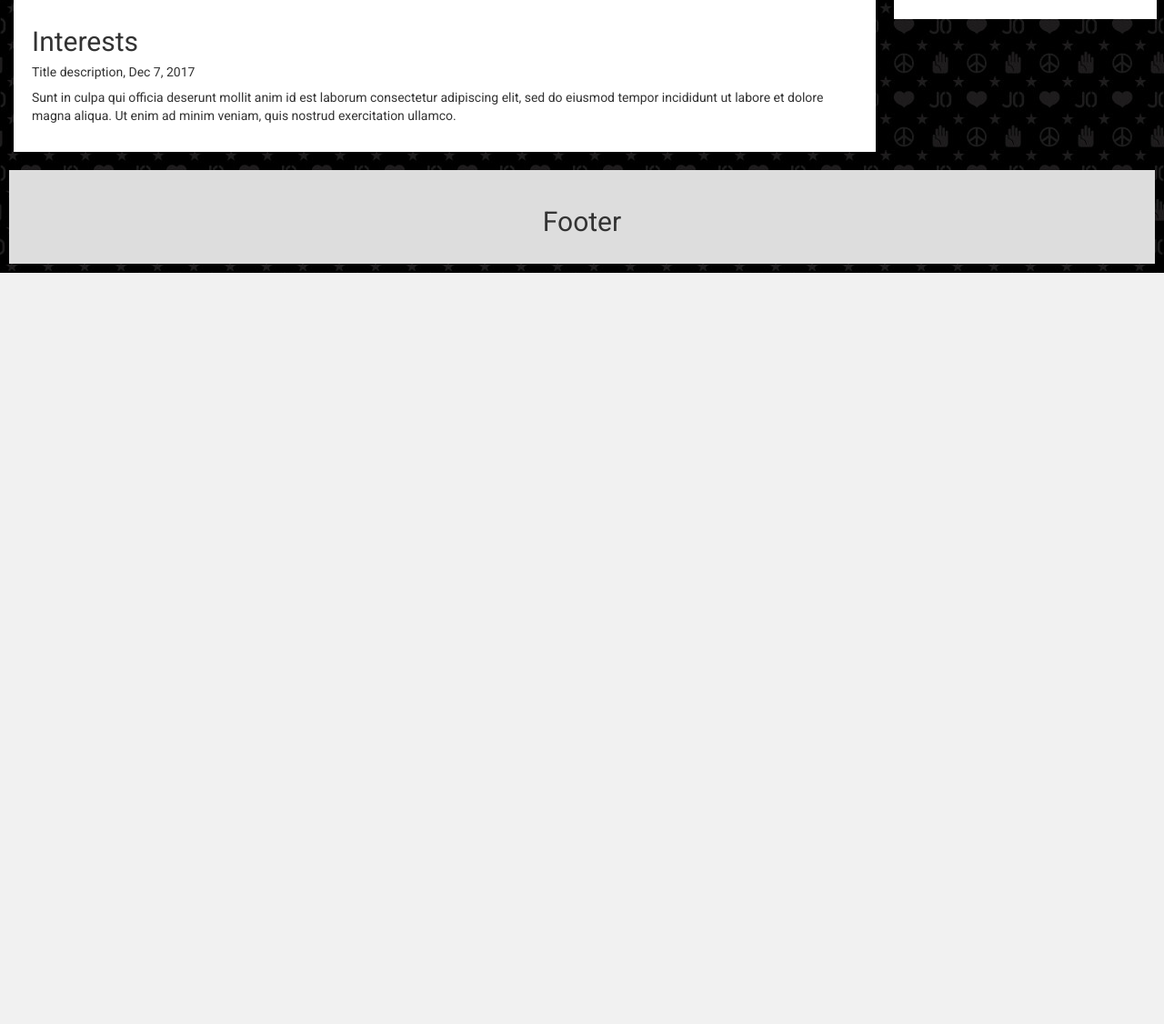
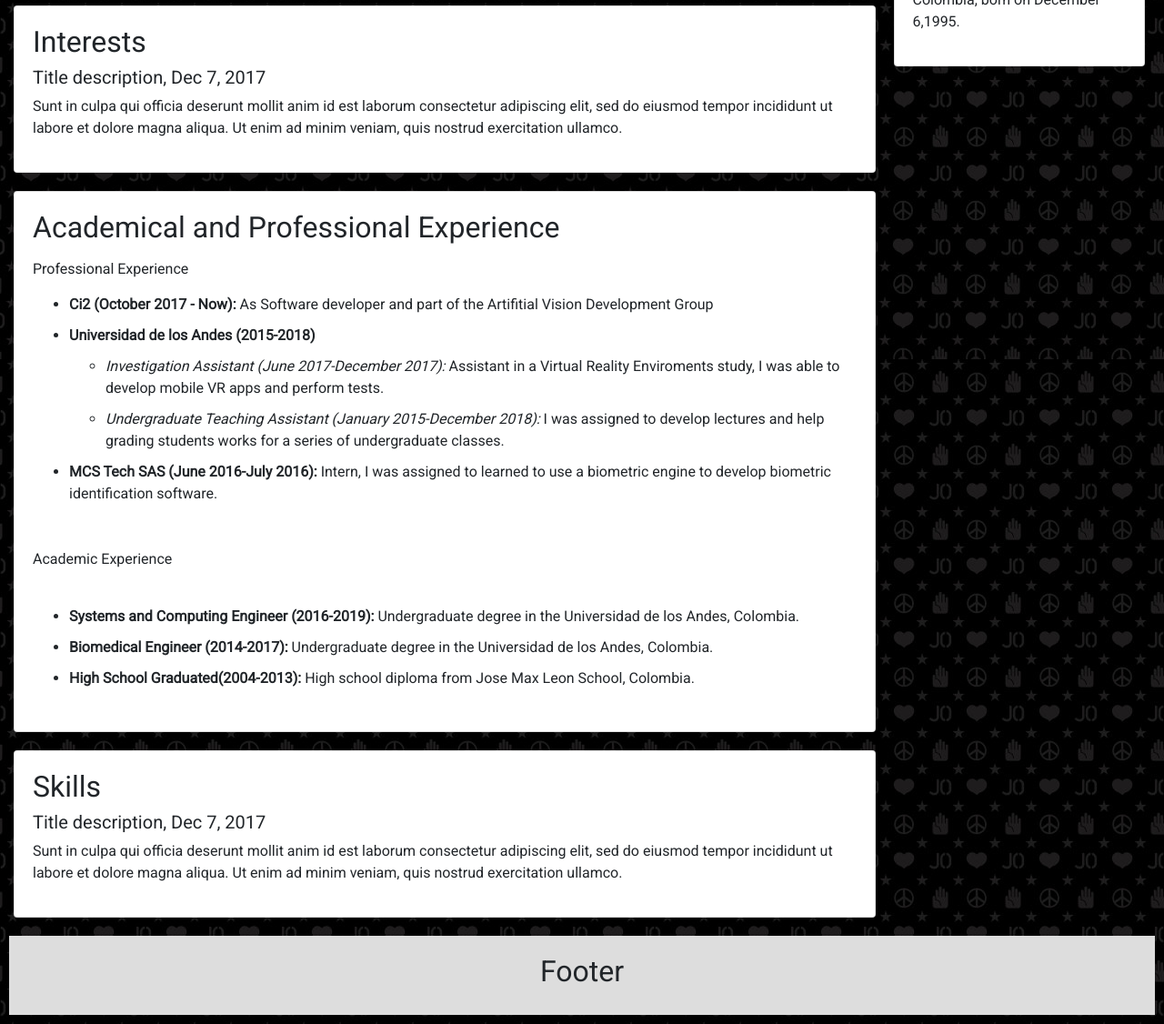
Before and after one commit to cm-amaya/cm-amaya.github.io, a plain HTML site: page index.html in a window 1280 px wide. Shown: the part 685-1811 px from the top of the page at 91% size. Before the commit the page ends 985 px from the top, so only its background shows below. Drawn offline with nearby package versions, Linux system fonts and the light colour scheme.

Commit message:
Update index

```diff
--- a/index.html
+++ b/index.html
@@ -4,9 +4,10 @@
 <head>
     <title>Cristian M. Amaya</title>
     <meta charset="utf-8">
-    <link rel="shortcut icon" href="resources/jojo_logo_icon.ico" " />
+    <link rel="shortcut icon" href="resources/jojo_logo_icon.ico" />
     <meta name="viewport " content="width=device-width, initial-scale=1 ">
-    <link rel="stylesheet " href="https://maxcdn.bootstrapcdn.com/bootstrap/3.4.0/css/bootstrap.min.css ">
+    <link rel="stylesheet" href="https://stackpath.bootstrapcdn.com/bootstrap/4.2.1/css/bootstrap.min.css" integrity="sha384-GJzZqFGwb1QTTN6wy59ffF1BuGJpLSa9DkKMp0DgiMDm4iYMj70gZWKYbI706tWS"
+        crossorigin="anonymous">
     <script src="https://ajax.googleapis.com/ajax/libs/jquery/3.3.1/jquery.min.js "></script>
     <script src="https://maxcdn.bootstrapcdn.com/bootstrap/3.4.0/js/bootstrap.min.js "></script>
     <link rel="stylesheet " type="text/css " href="style.css ">
@@ -14,14 +15,14 @@
 </head>
 
 <body>
-    <div class="header rounded ">
+    <div class="header rounded">
         <img src="resources/jojo logo.png " alt="logo " />
         <h1>Cristian M. Amaya</h1>
         <p>Biomedical Engineer | Systems and Computing Engineer Student</p>
     </div>
     s
-    <div class="navbar navbar-inverse rounded ">
-        <ul class="nav navbar-nav ">
+    <div class="topnav rounded ">
+        <ul class="nav nav-pills">
             <li class="nav-item">
                 <a class="nav-link active" href="#welcome">Welcome</a>
             </li>
@@ -32,7 +33,10 @@ s
                 <a class="nav-link" href="#interest">Interests</a>
             </li>
             <li class="nav-item">
-                <a class="nav-link" href="# " style="float:right ">Link</a>
+                <a class="nav-link" href="#exp">Experiences</a>
+            </li>
+            <li class="nav-item">
+                <a class="nav-link" href="#skills">Skills</a>
             </li>
         </ul>
     </div>
@@ -42,24 +46,72 @@ s
             <div class="card ">
                 <h2><span id="welcome">Welcome</span></h2>
                 <h5>Title description, Dec 7, 2017</h5>
-                <p>Sunt in culpa qui officia deserunt mollit anim id est laborum consectetur adipiscing elit, sed do eiusmod
-                    tempor incididunt ut labore et dolore magna aliqua. Ut enim ad minim veniam, quis nostrud exercitation
+                <p>Sunt in culpa qui officia deserunt mollit anim id est laborum consectetur adipiscing elit, sed do
+                    eiusmod
+                    tempor incididunt ut labore et dolore magna aliqua. Ut enim ad minim veniam, quis nostrud
+                    exercitation
                     ullamco.
                 </p>
             </div>
             <div class="card">
                 <h2><span id="projects">Projects</span></h2>
                 <h5>Academic or Profesional Projects that I'm proud of</h5>
-                    <p>Sunt in culpa qui officia deserunt mollit anim id est laborum consectetur adipiscing elit, sed do eiusmod
-                        tempor incididunt ut labore et dolore magna aliqua. Ut enim ad minim veniam, quis nostrud exercitation
+                <p>Sunt in culpa qui officia deserunt mollit anim id est laborum consectetur adipiscing elit, sed do
+                    eiusmod
+                    tempor incididunt ut labore et dolore magna aliqua. Ut enim ad minim veniam, quis nostrud
+                    exercitation
                     ullamco.
                 </p>
             </div>
-            <div class="card " id="interest">
-                <h2>Interests</h2>
+            <div class="card">
+                <h2><span id="interest">Interests</span></h2>
                 <h5>Title description, Dec 7, 2017</h5>
-                <p>Sunt in culpa qui officia deserunt mollit anim id est laborum consectetur adipiscing elit, sed do eiusmod
-                    tempor incididunt ut labore et dolore magna aliqua. Ut enim ad minim veniam, quis nostrud exercitation
+                <p>Sunt in culpa qui officia deserunt mollit anim id est laborum consectetur adipiscing elit, sed do
+                    eiusmod
+                    tempor incididunt ut labore et dolore magna aliqua. Ut enim ad minim veniam, quis nostrud
+                    exercitation
+                    ullamco.
+                </p>
+            </div>
+            <div class="card">
+                <h2><span id="exp">Academical and Professional Experience</span></h2>
+                <h5></h5>
+                <h6>Professional Experience</h6>
+                <ul>
+                    <li><strong>Ci2 (October 2017 - Now): </strong> As Software developer and part of the Artifitial
+                        Vision Development Group</li>
+                    <li><strong>Universidad de los Andes (2015-2018)</strong>
+                        <ul>
+                            <li><em> Investigation Assistant (June 2017-December 2017):</em> Assistant in a Virtual
+                                Reality
+                                Enviroments study, I was able to develop mobile VR apps and perform tests.</li>
+                            <li><em>Undergraduate Teaching Assistant (January 2015-December 2018):</em> I was assigned
+                                to develop lectures and help grading students works for a series of undergraduate
+                                classes. </li>
+                        </ul>
+                    </li>
+                    <li>
+                        <strong>MCS Tech SAS (June 2016-July 2016):</strong> Intern, I was assigned to learned to use a
+                        biometric engine to develop biometric identification software.
+                    </li>
+                </ul>
+                </br>
+                <h6>Academic Experience</h6>
+                </br>
+                <ul>
+                    <li><strong>Systems and Computing Engineer (2016-2019):</strong> Undergraduate degree in the Universidad de los Andes, Colombia.</li>
+                    <li><strong>Biomedical Engineer (2014-2017):</strong> Undergraduate degree in the Universidad de los Andes, Colombia.</li>
+                    <li><strong> High School Graduated(2004-2013):</strong> High school diploma from Jose Max Leon School, Colombia.</li>
+                </ul>
+
+            </div>
+            <div class="card">
+                <h2><span id="skills">Skills</span></h2>
+                <h5>Title description, Dec 7, 2017</h5>
+                <p>Sunt in culpa qui officia deserunt mollit anim id est laborum consectetur adipiscing elit, sed do
+                    eiusmod
+                    tempor incididunt ut labore et dolore magna aliqua. Ut enim ad minim veniam, quis nostrud
+                    exercitation
                     ullamco.
                 </p>
             </div>
@@ -67,7 +119,7 @@ s
         <div class="rightcolumn ">
             <div class="card rounded ">
                 <h2>About Me</h2>
-                <img class="imageme rounded mx-auto d-block" src="resources/me.png" >
+                <img class="imageme rounded mx-auto d-block" src="resources/me.png">
                 <h3>Cristian Amaya-Porras</h3>
                 <p>A biomedical engineer and systems engineer student from Colombia, born on December 6,1995. </p>
             </div>
--- a/style.css
+++ b/style.css
@@ -43,21 +43,6 @@
     background-color: #333;
   }
 
-  /* Style the topnav links */
-  .topnav a {
-    float: left;
-    display: block;
-    color: #f2f2f2;
-    text-align: center;
-    padding: 14px 16px;
-    text-decoration: none;
-  }
-
-  /* Change color on hover */
-  .topnav a:hover {
-    background-color: #ddd;
-    color: black;
-  }
 
   /* Create two unequal columns that floats next to each other */
   /* Left column */
@@ -70,7 +55,7 @@
   /* Right column */
   .rightcolumn {
     float: left;
-    width: 24%;
+    width: 23%;
     padding-left: 20px;
   }
 
@@ -102,3 +87,7 @@
     background: #ddd;
     margin-top: 20px;
   }
+
+  li{
+    margin: 10px 0;
+  }
```
Lines whose indentation alone changed are shown as unchanged.
